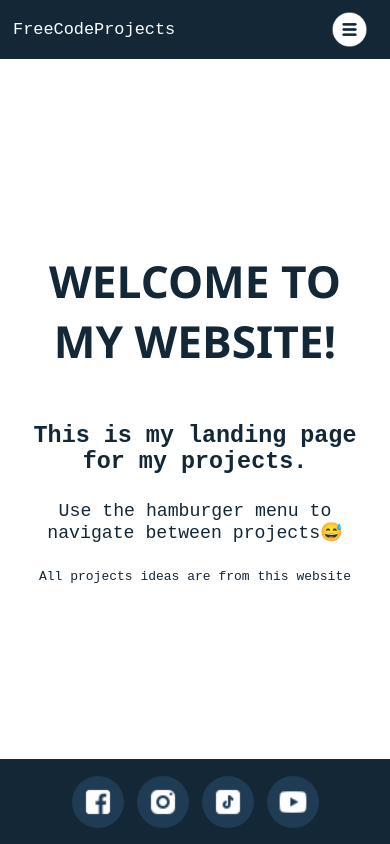
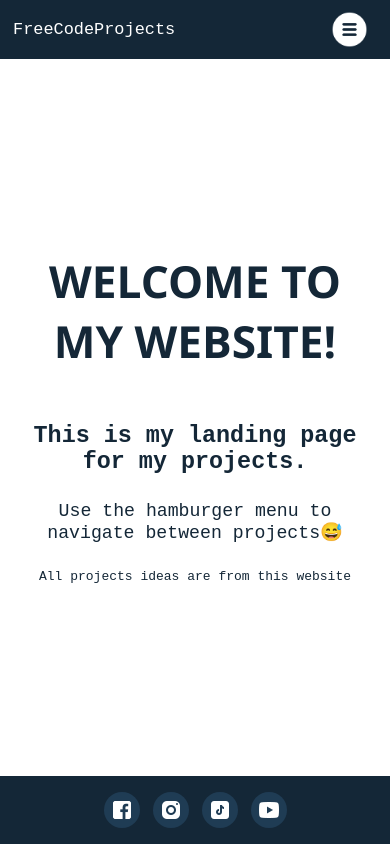
Before and after one commit to Djcini-HUN/FreeCodeCamp-Projects, a plain HTML site: page index.html in a window 390 px wide. Drawn offline with Linux system fonts and the light colour scheme.

Commit message:
Add files via upload

```diff
--- a/style.css
+++ b/style.css
@@ -81,7 +81,7 @@ a{
 
 .mobile-navbar>li,.mobile-navbar>ul>li>a{
     display: flex;
-    height: 7dvh;
+    height: 8dvh;
 }
 .navbar-projects-a{
     display: flex;
@@ -187,8 +187,19 @@ a{
     display: none;
     flex-direction: row;
     width: 100%;
-    height: 6.5rem;
+    height: 8dvh;
     bottom: 0;
+}
+.social-mobile>img{
+    min-width: clamp(1rem,1vw,1vw);
+    min-height: clamp(1rem,1vw,1vw);
+    padding: 6px;
+}
+.social-mobile>img:hover,
+.social-mobile>img:focus,
+.social-mobile>img:active {
+    background-color: #547C9D;
+    transform: translateY(-0.25em);
 }
 
 .Project-Main{
```
